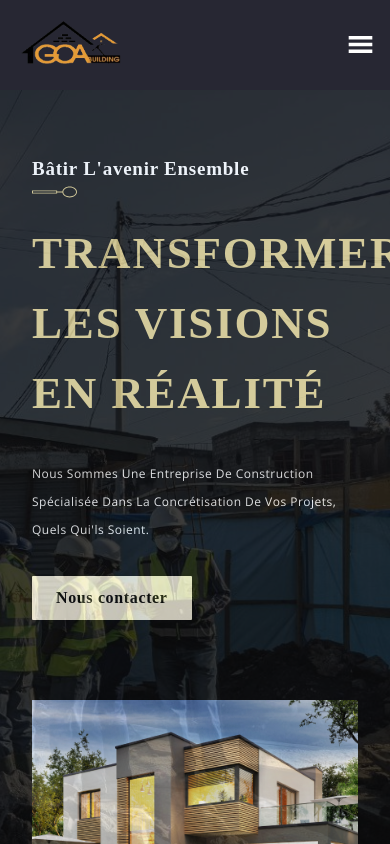
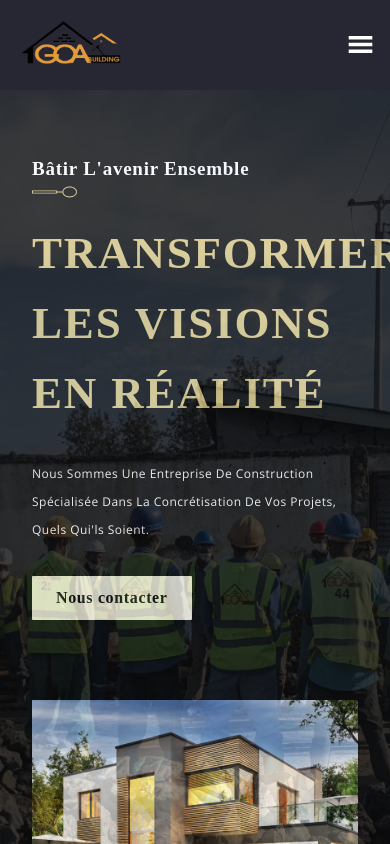
Before and after one commit to dieum512/goa, a React (Create React App) app: page / in a window 390 px wide. Shown: the top 844 px of the page. Built offline with nearby package versions, Linux system fonts and the light colour scheme; a web font is replaced by a local one.

Commit message:
Update the background styling for the mobile version

```diff
--- a/src/components/header/Header.css
+++ b/src/components/header/Header.css
@@ -38,9 +38,6 @@
 }
 
 @media screen and (max-width: 650px) {
-  .app_header_2 {
-    background-position: bottom right;
-  }
 
   .app__header-h1 {
     font-size: 70px;
```
